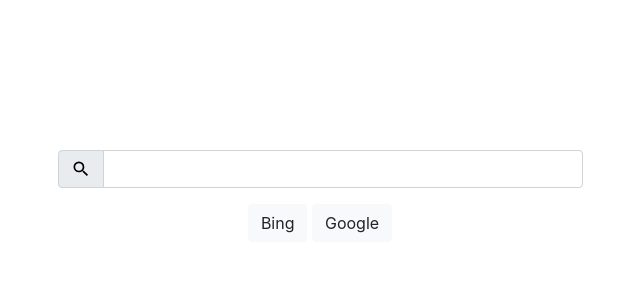
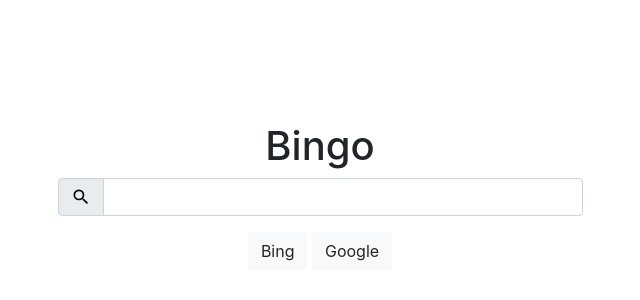
Before and after one commit to Hkmu/bingo, a Svelte app: page / in a window 1280 px wide. Shown: the part 204-504 px from the top of the page, without its empty margins (320-960 px from the left). Built offline with nearby package versions, Linux system fonts and the light colour scheme.

Commit message:
update title

```diff
--- a/src/App.svelte
+++ b/src/App.svelte
@@ -48,7 +48,7 @@
 </style>
 
 <svelte:head>
-  <title>Serch | kemu.me</title>
+  <title>Bingo</title>
   <meta name="viewprot" content="width=device-width,initial-scale=1" />
   <link
     rel="stylesheet"
@@ -57,6 +57,7 @@
 
 <main>
   <form>
+    <h1>Bingo</h1>
     <div class="input-group mb-3">
       <div class="input-group-prepend">
         <span class="input-group-text" id="basic-addon1">
```
